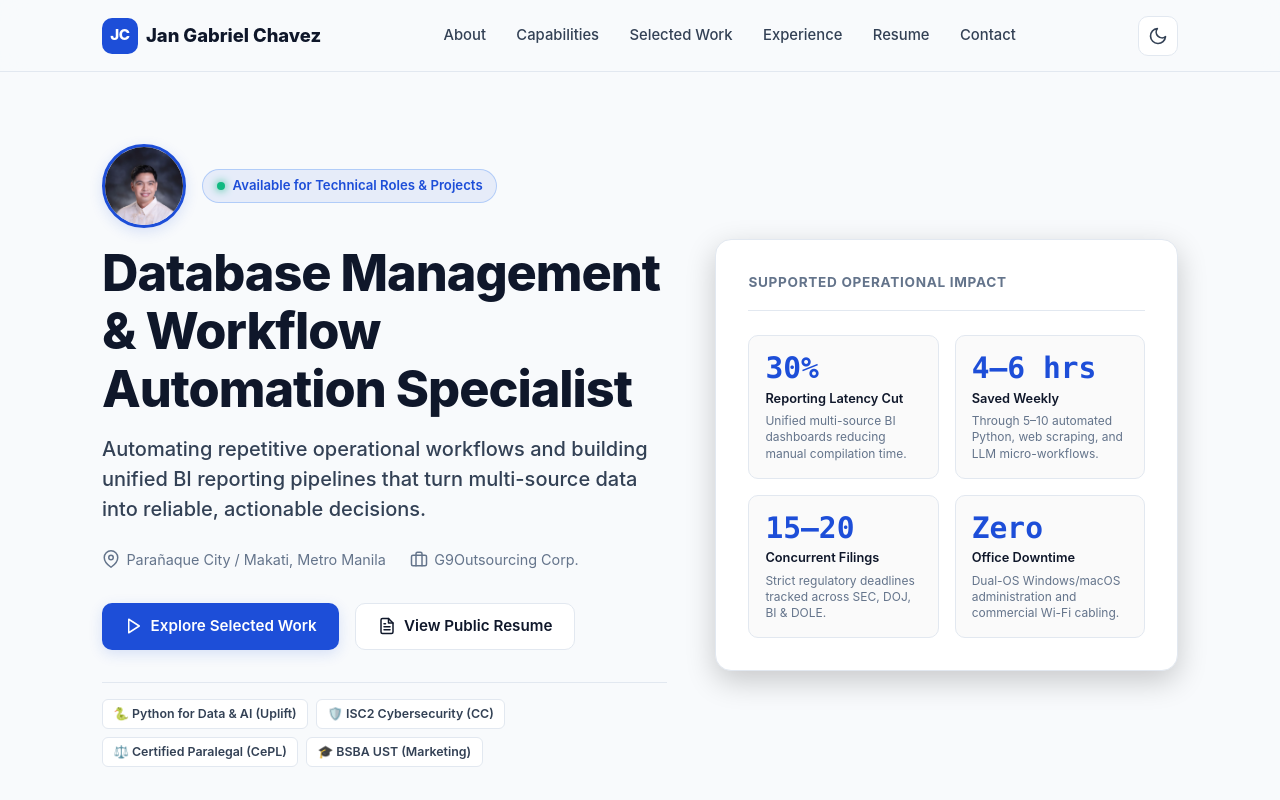
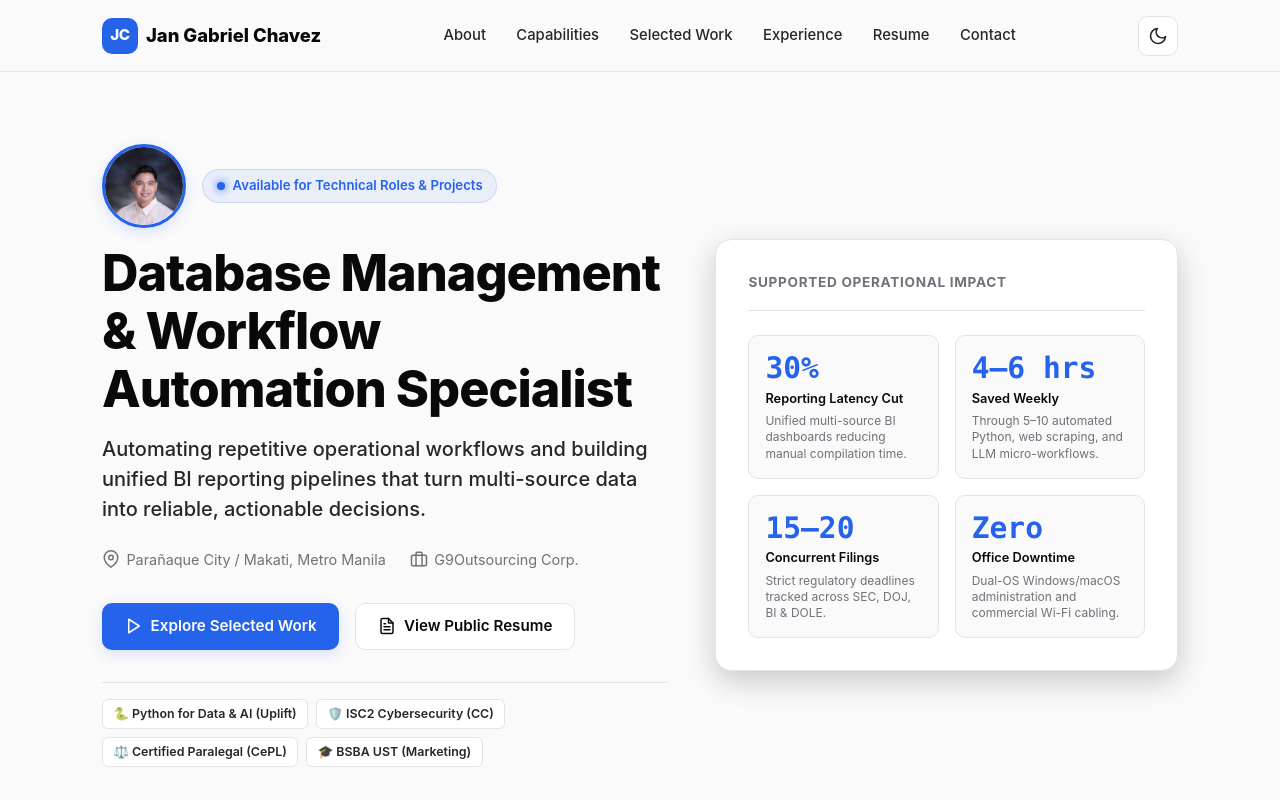
Before and after one commit to jgmchavez-22/portfolio, a plain HTML site: page index.html in a window 1280 px wide. Shown: the top 800 px of the page. Drawn offline with Linux system fonts and the light colour scheme.

Commit message:
style: apply neutral foundation with precision cobalt accent color scheme

```diff
--- a/css/styles.css
+++ b/css/styles.css
@@ -8,26 +8,27 @@
    Design Tokens & CSS Variables
    -------------------------------------------------------------------------- */
 :root {
-  /* Color Palette - Dark Slate Default */
-  --bg-primary: #0b0f19;
-  --bg-secondary: #111827;
-  --bg-surface: #1e293b;
-  --bg-surface-elevated: #243247;
+  /* Color Palette - Neutral Foundation (Obsidian / Carbon) + Precision Strategic Accent */
+  --bg-primary: #09090b;
+  --bg-secondary: #121215;
+  --bg-surface: #18181b;
+  --bg-surface-elevated: #222226;
   --bg-surface-subtle: rgba(255, 255, 255, 0.03);
 
-  --border-subtle: #334155;
-  --border-muted: #1e293b;
-  --border-active: #60a5fa;
+  --border-subtle: #27272a;
+  --border-muted: #1c1c20;
+  --border-active: #3b82f6;
 
-  --text-primary: #f8fafc;
-  --text-secondary: #cbd5e1;
-  --text-muted: #94a3b8;
-  --text-inverse: #0b0f19;
+  --text-primary: #fafafa;
+  --text-secondary: #d4d4d8;
+  --text-muted: #a1a1aa;
+  --text-inverse: #09090b;
 
+  /* Strategic Single Accent - Precision Cobalt / Azure Blue (Trust, Data Integrity, Cybersecurity) */
   --accent-primary: #3b82f6;
   --accent-hover: #2563eb;
   --accent-subtle: rgba(59, 130, 246, 0.12);
-  --accent-glow: rgba(59, 130, 246, 0.25);
+  --accent-glow: rgba(59, 130, 246, 0.22);
 
   --success-text: #34d399;
   --success-bg: rgba(52, 211, 153, 0.12);
@@ -60,38 +61,38 @@
   --transition-normal: 0.25s ease;
 
   /* Focus Ring */
-  --focus-ring: 2px solid #60a5fa;
+  --focus-ring: 2px solid #3b82f6;
   --focus-offset: 3px;
 }
 
-/* Light Theme Overrides */
+/* Light Theme Overrides - Crisp Neutral Off-White Foundation + Precision Strategic Accent */
 [data-theme="light"] {
-  --bg-primary: #f8fafc;
-  --bg-secondary: #f1f5f9;
+  --bg-primary: #fafafa;
+  --bg-secondary: #f4f4f5;
   --bg-surface: #ffffff;
   --bg-surface-elevated: #ffffff;
   --bg-surface-subtle: rgba(0, 0, 0, 0.02);
 
-  --border-subtle: #e2e8f0;
-  --border-muted: #cbd5e1;
+  --border-subtle: #e4e4e7;
+  --border-muted: #d4d4d8;
   --border-active: #2563eb;
 
-  --text-primary: #0f172a;
-  --text-secondary: #334155;
-  --text-muted: #64748b;
+  --text-primary: #09090b;
+  --text-secondary: #27272a;
+  --text-muted: #71717a;
   --text-inverse: #ffffff;
 
-  --accent-primary: #1d4ed8;
-  --accent-hover: #1e40af;
-  --accent-subtle: rgba(29, 78, 216, 0.08);
-  --accent-glow: rgba(29, 78, 216, 0.15);
+  --accent-primary: #2563eb;
+  --accent-hover: #1d4ed8;
+  --accent-subtle: rgba(37, 99, 235, 0.08);
+  --accent-glow: rgba(37, 99, 235, 0.16);
 
   --success-text: #065f46;
   --success-bg: #d1fae5;
   --warning-text: #92400e;
   --warning-bg: #fef3c7;
 
-  --focus-ring: 2px solid #1d4ed8;
+  --focus-ring: 2px solid #2563eb;
 }
 
 /* --------------------------------------------------------------------------
@@ -224,7 +225,7 @@ a:hover {
   top: 0;
   z-index: 100;
   height: var(--header-height);
-  background-color: rgba(11, 15, 25, 0.85);
+  background-color: rgba(9, 9, 11, 0.85);
   backdrop-filter: blur(12px);
   -webkit-backdrop-filter: blur(12px);
   border-bottom: 1px solid var(--border-subtle);
@@ -232,7 +233,7 @@ a:hover {
 }
 
 [data-theme="light"] .site-header {
-  background-color: rgba(248, 250, 252, 0.88);
+  background-color: rgba(250, 250, 250, 0.88);
 }
 
 .nav-container {
@@ -258,7 +259,7 @@ a:hover {
   justify-content: center;
   width: 36px;
   height: 36px;
-  background: linear-gradient(135deg, var(--accent-primary), #1d4ed8);
+  background: var(--accent-primary);
   color: #ffffff;
   border-radius: var(--radius-md);
   font-size: 0.95rem;
@@ -530,7 +531,7 @@ a:hover {
   gap: var(--space-sm);
   padding: 0.35rem 0.85rem;
   background-color: var(--accent-subtle);
-  border: 1px solid rgba(59, 130, 246, 0.3);
+  border: 1px solid var(--accent-glow);
   border-radius: var(--radius-full);
   font-size: 0.825rem;
   font-weight: 600;
@@ -542,8 +543,8 @@ a:hover {
   width: 8px;
   height: 8px;
   border-radius: 50%;
-  background-color: #10b981;
-  box-shadow: 0 0 8px #10b981;
+  background-color: var(--accent-primary);
+  box-shadow: 0 0 8px var(--accent-primary);
 }
 
 .hero-title {
@@ -838,9 +839,9 @@ a:hover {
   font-weight: 600;
   padding: 0.2rem 0.55rem;
   border-radius: var(--radius-full);
-  background-color: var(--success-bg);
-  color: var(--success-text);
-  border: 1px solid rgba(52, 211, 153, 0.3);
+  background-color: var(--bg-surface-elevated);
+  color: var(--text-secondary);
+  border: 1px solid var(--border-subtle);
 }
 
 .project-title {
--- a/index.html
+++ b/index.html
@@ -20,7 +20,7 @@
   <meta name="twitter:image" content="assets/jan-chavez.jpg">
 
   <!-- Stylesheet -->
-  <link rel="stylesheet" href="css/styles.css">
+  <link rel="stylesheet" href="css/styles.css?v=20261114_neutral">
 </head>
 <body>
 
--- a/js/main.js
+++ b/js/main.js
@@ -350,8 +350,8 @@
 
     let html = `
       <div style="margin-bottom: 1.5rem; display: flex; flex-wrap: wrap; gap: 0.5rem; align-items: center;">
-        <span class="tool-tag" style="background: var(--accent-subtle); color: var(--accent-primary); border-color: rgba(59,130,246,0.3); font-weight: 600;">${data.category}</span>
-        <span class="tool-tag" style="background: var(--success-bg); color: var(--success-text); border-color: rgba(52,211,153,0.3); font-weight: 600;">${data.status}</span>
+        <span class="tool-tag" style="background: var(--accent-subtle); color: var(--accent-primary); border-color: var(--accent-glow); font-weight: 600;">${data.category}</span>
+        <span class="tool-tag" style="background: var(--bg-surface-elevated); color: var(--text-secondary); border-color: var(--border-subtle); font-weight: 600;">${data.status}</span>
         ${data.repoUrl ? `<a href="${data.repoUrl}" target="_blank" rel="noopener noreferrer" class="btn btn-sm btn-outline" style="margin-left: auto;">View GitHub Repository ↗</a>` : ''}
       </div>
     `;
```
Also changed, not shown: resume.html (+1 -1 lines).
